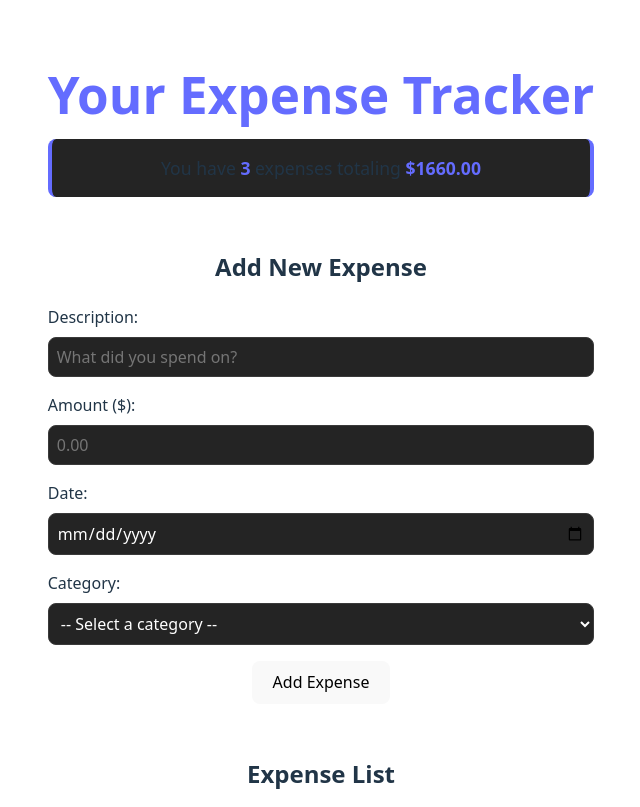
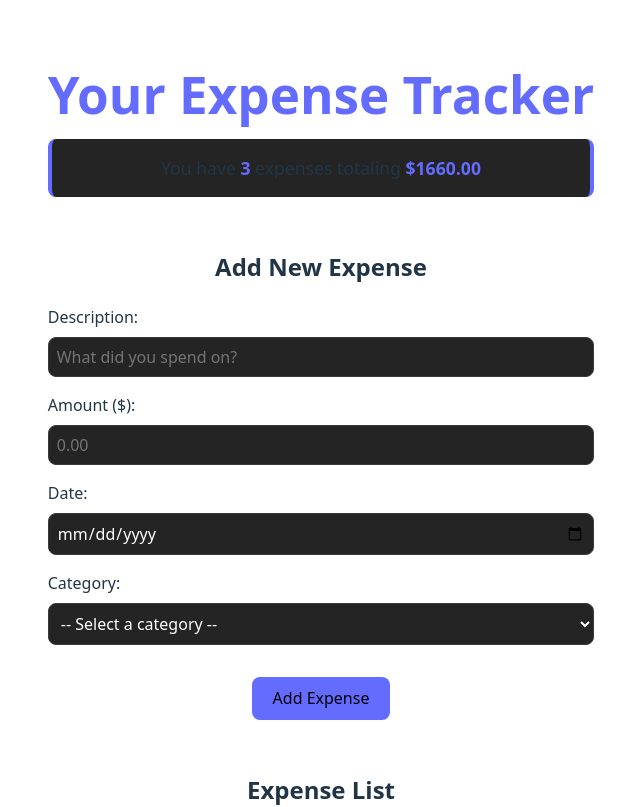
Before and after one commit to NJUGUNA-png/react-code-challenge-one, a React (Vite) app: page / in a window 1280 px wide. Shown: the top 807 px of the page, without its empty margins (319-959 px from the left). Built offline with nearby package versions, Linux system fonts and the light colour scheme.

Commit message:
styled the button and gave it a hover property

```diff
--- a/src/App.css
+++ b/src/App.css
@@ -75,3 +75,21 @@
   margin-top: 0.5rem;
   margin-bottom: 0;
 }
+
+button {
+  border-radius: 8px;
+  border: 1px solid transparent;
+  padding: 0.6em 1.2em;
+  font-size: 1em;
+  font-weight: 500;
+  font-family: inherit;
+  background-color: #646cff;
+  cursor: pointer;
+  transition: all 0.25s;
+  margin-top: 1rem;
+}
+
+button:hover {
+  border-color: #646cff;
+  background-color: #535bf2;
+}
```
